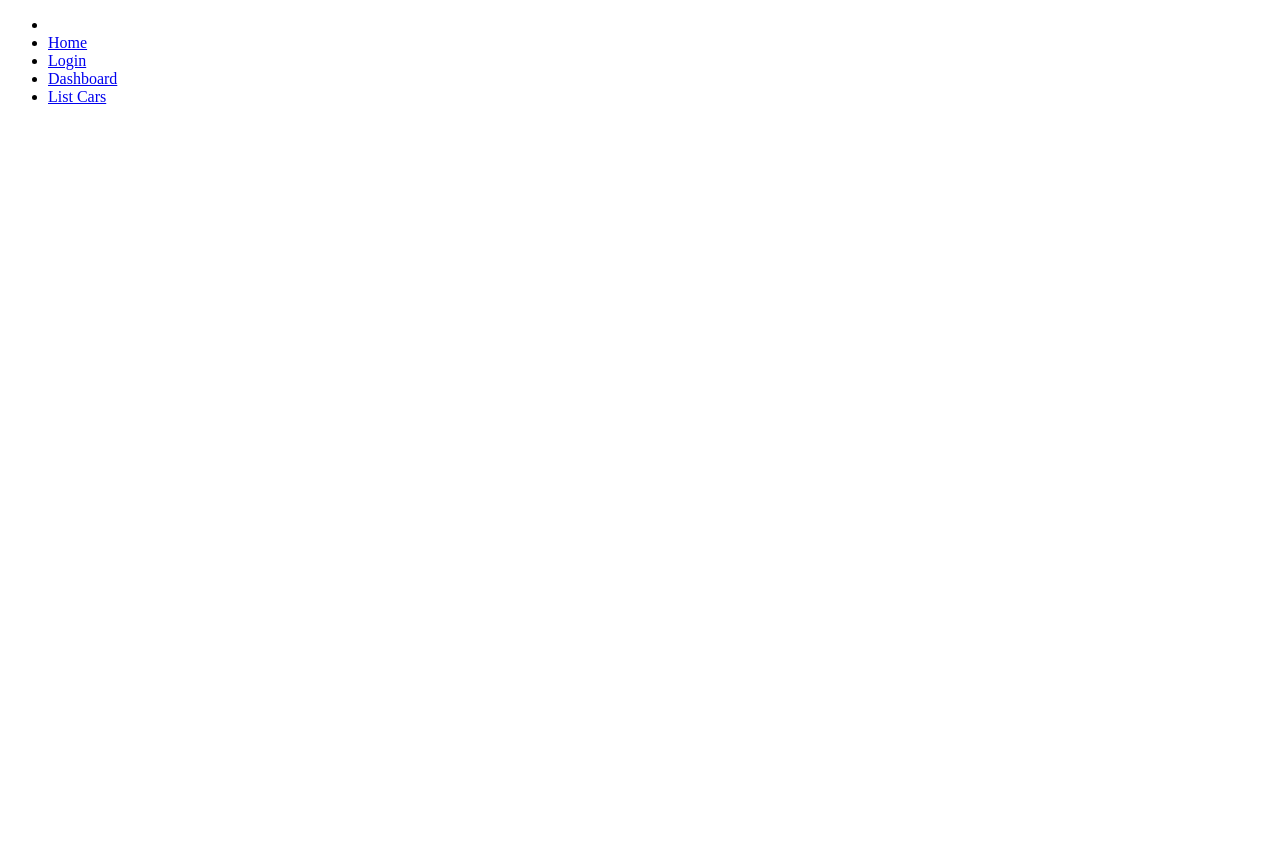
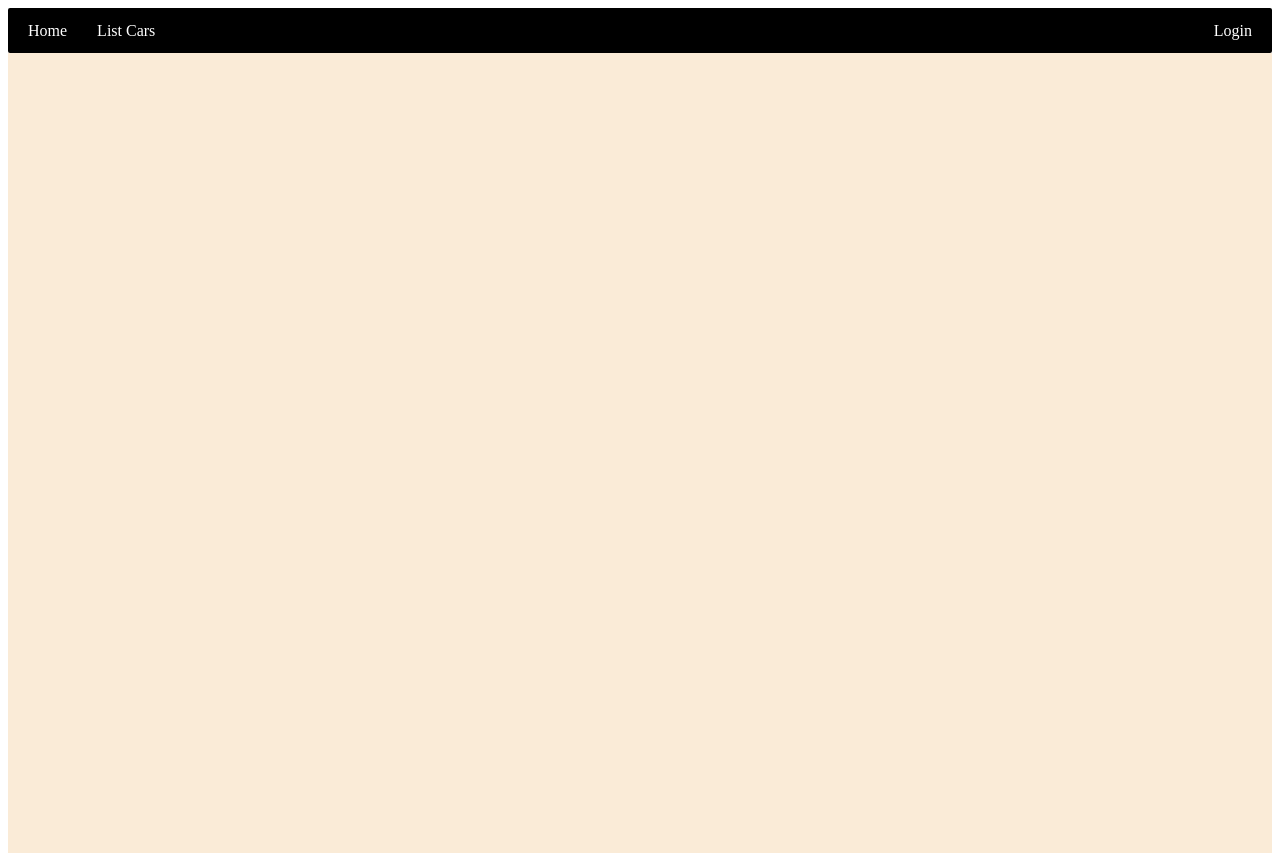
Before and after one commit to huynhngocphuc/firebase-vuejs, a Nuxt app: page /cars/editCar/1 in a window 1280 px wide. Before the commit this address had no page. Before the commit the page ends 800 px from the top, so only its background shows below. Built offline with nearby package versions, Linux system fonts and the light colour scheme.

Commit message:
[phuchuynh] add firebase

```diff
--- /dev/null
+++ b/assets/css/main.css
@@ -0,0 +1,16 @@
+h1 {
+  margin: 0;
+  padding: 20px;
+}
+a {
+    text-decoration: none;
+  color: black;
+}
+.btn-primary {
+  margin: 10px;
+  padding: 5px;
+  border-radius: 5px;
+}
+.btn-primary:hover {
+  cursor: pointer;
+}
--- a/components/Navbar.vue
+++ b/components/Navbar.vue
@@ -1,46 +1,55 @@
 <template>
-  <nav>
-    <ul>
-      <li>
-        <button v-if="isGoBack" @click="goBack">back</button>
-      </li>
-      <li>
-        <nuxt-link to="/">Home</nuxt-link>
-      </li>
-      <li>
-        <nuxt-link to="/auth/login">Login</nuxt-link>
-      </li>
-      <!-- <li>
-        <nuxt-link to="/auth/register">Register</nuxt-link>
-      </li> -->
-      <li>
-        <nuxt-link to="/dashboard">Dashboard</nuxt-link>
-      </li>
-      <li>
-        <nuxt-link to="/cars">List Cars</nuxt-link>
-      </li>
+  <nav class="navigate-container">
+    <div class="nav-main">
+      <nuxt-link class="nav-link" to="/">Home</nuxt-link>
 
-    </ul>
+      <nuxt-link class="nav-link" to="/cars">List Cars</nuxt-link>
+    </div>
+    <div class="nav-auth">
+      <nuxt-link class="nav-link" to="/auth/login">Login</nuxt-link>
+    </div>
   </nav>
 </template>
 
 <script>
 export default {
-  created(){
-    this.checkCanGoBack();
-  },
-  data(){
+  data() {
     return {
-      isGoBack: false
-    }
+      isGoBack: false,
+    };
   },
   methods: {
-    goBack(){
+    goBack() {
       this.$router.go(-1);
-    }
-  }
+    },
+  },
 };
 </script>
 
 <style>
+.navigate-container {
+ background-color: black;
+ color: white;
+ display: flex;
+ justify-content: space-between;
+ height: 45px;
+ align-items: center;
+ border-radius: 2px;
+ padding: 0 20px;
+}
+.nav-main{
+  display: flex;
+  gap:30px;
+  align-items: center;
+}
+
+.nav-auth{
+  /* margin-right: 20px; */
+}
+
+.nav-link{
+  color:white;
+  text-decoration: none;
+  border-radius: 2px;
+}
 </style>
--- a/layouts/default.vue
+++ b/layouts/default.vue
@@ -1,19 +1,26 @@
 <template>
   <div>
-    <Navbar/>
-    <Nuxt />
+    <Navbar />
+    <div class="layout-content">
+      <Nuxt />
+    </div>
   </div>
 </template>
 
 <script>
-import Navbar from '../components/Navbar.vue';
+import Navbar from "../components/Navbar.vue";
 export default {
-    components:{
-        Navbar
-    }
-}
+  components: {
+    Navbar,
+  },
+};
 </script>
 
 <style>
-
+.layout-content {
+  background-color: antiquewhite;
+  height: 100vh;
+  justify-content: center;
+  align-items: center;
+}
 </style>
--- a/nuxt.config.js
+++ b/nuxt.config.js
@@ -21,10 +21,12 @@ export default {
 
   // Global CSS: https://go.nuxtjs.dev/config-css
   css: [
+    '~/assets/css/main.css'
   ],
 
   // Plugins to run before rendering page: https://go.nuxtjs.dev/config-plugins
   plugins: [
+    '~/plugins/firebase.js'
   ],
 
   // Auto import components: https://go.nuxtjs.dev/config-components
--- a/package.json
+++ b/package.json
@@ -10,10 +10,10 @@
   },
   "dependencies": {
     "core-js": "^3.25.3",
+    "firebase": "^10.12.5",
     "nuxt": "^2.15.8",
     "vue": "^2.7.10",
     "vue-server-renderer": "^2.7.10",
     "vue-template-compiler": "^2.7.10"
-  },
-  "devDependencies": {}
+  }
 }
--- a/pages/auth/login.vue
+++ b/pages/auth/login.vue
@@ -1,6 +1,9 @@
 <template>
-  <div class="container">
-    <div class="form-login">
+  <div class="login-container">
+    <div class="login-layout">
+      <h1>Login your account</h1>
+      <div class="form-login">
+    </div>
       <div>
         <label>username</label>
         <input type="text" v-model="username" />
@@ -9,10 +12,10 @@
         <label>password</label>
         <input type="password" v-model="password" />
       </div>
-      <button @click="handlerLogin">Login</button>
+      <button class="btn-primary" @click="handlerLogin">Login</button>
     </div>
 
-    <h1>{{ username }} {{ password }} hello</h1>
+
   </div>
 </template>
 
@@ -42,5 +45,25 @@ export default {
 };
 </script>
 
-<style>
+<style scoped>
+
+.login-container{
+display: block;
+text-align: center;
+
+}
+.login-layout{
+  display: inline-block;
+  border: 1px solid black;
+  border-radius:10px ;
+  margin: 20px;
+}
+.btn-primary{
+  margin: 10px;
+  padding: 5px;
+  border-radius: 5px;
+}
+.btn-primary:hover {
+  cursor: pointer;
+}
 </style>
--- a/pages/cars/addCar.vue
+++ b/pages/cars/addCar.vue
@@ -35,8 +35,7 @@ export default {
     ...mapActions("cars", ["addCar"]),
     submitForm() {
       this.car;
-      this.addCar({ id: Date.now().toString(), ...this.car });
-      console.log("🚀 ~ submitForm ~  this.car:", this.car);
+      this.addCar({...this.car});
     },
   },
 };
--- a/pages/cars/index.vue
+++ b/pages/cars/index.vue
@@ -1,22 +1,46 @@
 <template>
   <div class="list-cars">
-    <h1>listcar</h1>
-    <button @click="addCar()">
-      <nuxt-link to="/cars/addCar"> Add new Car</nuxt-link>
+    <h1>List car</h1>
+    <button class="btn-primary">
+        <nuxt-link to="/cars/addCar">Add new Car</nuxt-link>
+
     </button>
-    <ul>
+    <div class="cars-container">
+      <table>
+        <thead>
+          <tr>
+            <th>ID</th>
+            <th>Name</th>
+            <th>Price</th>
+            <th>Action</th>
+          </tr>
+        </thead>
+        <tbody>
+          <tr v-for="car in allCars" :key="car.id">
+            <td>{{ car.id }}</td>
+            <td>{{ car.name }}</td>
+            <td>{{ car.price }}</td>
+            <td>
+              <button @click="removeCar(car.id)">Remove</button>
+              <button>
+                <nuxt-link :to="`/cars/editCar/${car.id}`"> Update </nuxt-link>
+              </button>
+            </td>
+          </tr>
+        </tbody>
+      </table>
+      <!-- <ul>
         <li v-for="car in allCars" :key="car.id">
           {{ car.id }}
           {{ car.name }}
           {{ car.price }}
           <button @click="removeCar(car.id)">Remove</button>
           <button>
-          <nuxt-link :to="`/cars/editCar/${car.id}`">
-            Update
-          </nuxt-link>
+            <nuxt-link :to="`/cars/editCar/${car.id}`"> Update </nuxt-link>
           </button>
         </li>
-    </ul>
+      </ul> -->
+    </div>
   </div>
 </template>
 
@@ -25,17 +49,37 @@ import { mapActions, mapGetters } from "vuex";
 
 // console.log("🚀 ~ this.allCars:", allCars)
 export default {
-  asyncData ( {store}){
-    store.dispatch('cars/fetchCars')
+  asyncData({ store }) {
+    store.dispatch("cars/fetchCars");
   },
   computed: {
     ...mapGetters("cars", ["allCars"]),
   },
   methods: {
-    ...mapActions("cars", ["fetchCars","removeCar","updateCar"]),
+    ...mapActions("cars", ["fetchCars", "removeCar", "updateCar"]),
   },
 };
 </script>
 
-<style>
+<style scoped>
+.cars-container {
+  background-color: white;
+  border: 2px solid #000;
+}
+
+table {
+  width: 100%;
+  border-collapse: collapse;
+}
+
+th,
+td {
+  border: 1px solid #ddd;
+  padding: 8px;
+  text-align: left;
+}
+
+th {
+  background-color: #f4f4f4;
+}
 </style>
--- a/pages/dashboard/index.vue
+++ /dev/null
@@ -1,33 +0,0 @@
-<template>
-  <div>
-    <h1>dashboard</h1>
-    <button>
-      <nuxt-link to="/cars">List Cars</nuxt-link>
-    </button>
-    <button @click="handlerLogout">logout</button>
-  </div>
-</template>
-
-<script>
-console.log("🚀 ~ dashboard running....");
-import { mapActions } from "vuex";
-export default {
-  middleware: "auth",
-  computed: {},
-  methods: {
-    ...mapActions("auth", ["logout"]),
-    handlerLogout() {
-      this.logout()
-        .then(() => {
-          this.$router.push({ path: "/" });
-        })
-        .catch((error) => {
-          console.error(error);
-        });
-    },
-  },
-};
-</script>
-
-<style>
-</style>
--- a/pages/index.vue
+++ b/pages/index.vue
@@ -1,21 +1,33 @@
 <template>
   <div>
-    <h1>page</h1>
+    <h1>Home page</h1>
+    <button>
+      <nuxt-link to="/cars">List Cars</nuxt-link>
+    </button>
+    <button @click="handlerLogout">logout</button>
   </div>
 </template>
 
 <script>
-import { mapState } from 'vuex'
-import Navbar from '../components/Navbar.vue'
-import Layout from '../layouts/default.vue'
+console.log("🚀 ~ dashboard running....");
+import { mapActions } from "vuex";
+export default {
+  middleware: "auth",
+  computed: {},
+  methods: {
+    ...mapActions("auth", ["logout"]),
+    handlerLogout() {
+      this.logout()
+        .then(() => {
+          this.$router.push({ path: "/" });
+        })
+        .catch((error) => {
+          console.error(error);
+        });
+    },
+  },
+};
+</script>
 
-export default {
-  name: 'IndexPage',
-  components:{
-    Layout
-  },
-  computed: {
-    ...mapState('auth',['user'])
-  }
-}
-</script>
+<style>
+</style>
--- /dev/null
+++ b/plugins/firebase.js
@@ -0,0 +1,22 @@
+// Import the functions you need from the SDKs you need
+import { initializeApp } from "firebase/app";
+import { getFirestore } from "firebase/firestore";
+
+// TODO: Add SDKs for Firebase products that you want to use
+// https://firebase.google.com/docs/web/setup#available-libraries
+
+// Your web app's Firebase configuration
+const firebaseConfig = {
+  apiKey: "AIzaSyAOMyVycyMiQZ0zYrZq-2C36Z5pOXaFSXQ",
+  authDomain: "vuejs-4d09c.firebaseapp.com",
+  projectId: "vuejs-4d09c",
+  storageBucket: "vuejs-4d09c.appspot.com",
+  messagingSenderId: "618273581522",
+  appId: "1:618273581522:web:20c652218f99510545c00b",
+};
+
+// Initialize Firebase
+
+const app = initializeApp(firebaseConfig);
+const db = getFirestore(app);
+export { db };
--- a/store/cars.js
+++ b/store/cars.js
@@ -1,4 +1,13 @@
-import {LIST_CARS} from "../constant/dummy";
+import { LIST_CARS } from "../constant/dummy";
+import { db } from "~/plugins/firebase";
+import {
+  doc,
+  collection,
+  addDoc,
+  getDocs,
+  updateDoc,
+  deleteDoc,
+} from "firebase/firestore";
 
 export const state = () => ({
   cars: [],
@@ -8,7 +17,8 @@ export const getters = {
   allCars: (state) => state.cars,
 
   carById: (state) => (id) => {
-    return state.cars.find((car) => car.id === id)},
+    return state.cars.find((car) => car.id === id);
+  },
 };
 
 export const mutations = {
@@ -32,24 +42,44 @@ export const mutations = {
 export const actions = {
   async fetchCars({ commit }) {
     // Giả sử bạn có một API để lấy danh sách xe
-    console.log("🚀 ~ fetchCars ~ LIST_CARS:", LIST_CARS)
-    commit("SET_CARS", LIST_CARS);
+    const querySnapshot = await getDocs(collection(db, "cars"));
+    const data = querySnapshot.docs.map((doc) => {
+      // doc.data() is never undefined for query doc snapshots
+      return { id: doc.id, ...doc.data() };
+    });
+    console.log("🚀 ~ fetchCars ~ LIST_CARS:", data);
+    commit("SET_CARS", data);
   },
   async fetchCarById({ commit }, carId) {
-    commit('SET_CAR', car);
+    commit("SET_CAR", car);
   },
   async addCar({ commit }, car) {
     // Gửi yêu cầu thêm xe mới
-    commit("ADD_CAR", car);
+    try {
+      const docRef = await addDoc(collection(db, "cars"), car);
+      const newCar = { id: docRef.id, ...car };
+      commit("ADD_CAR", newCar);
+    } catch (error) {
+      console.log("🚀 ~ addCar ~ error:", error);
+    }
   },
   async removeCar({ commit }, carId) {
     // Gửi yêu cầu xóa xe
-    commit("REMOVE_CAR", carId);
+    try {
+      await deleteDoc(doc(db, "cars", carId));
+      commit("REMOVE_CAR", carId);
+    } catch (error) {
+      console.log("🚀 ~ removeCar ~ error:", error);
+    }
   },
   async updateCar({ commit }, updatedCar) {
     // Gửi yêu cầu cập nhật xe
-    console.log("🚀 ~ updateCar ~ updatedCar:", updatedCar)
-
-    commit("UPDATE_CAR", updatedCar);
+    try {
+      const carRef = doc(db, "cars", updatedCar.id);
+      await updateDoc(carRef, updatedCar);
+      commit("UPDATE_CAR", updatedCar);
+    } catch (error) {
+      console.log("🚀 ~ updateCar ~ error:", error);
+    }
   },
 };
```
Also changed, not shown: 1 other file (tests, documents, lock files or other folders). Lines whose indentation alone changed are shown as unchanged.
